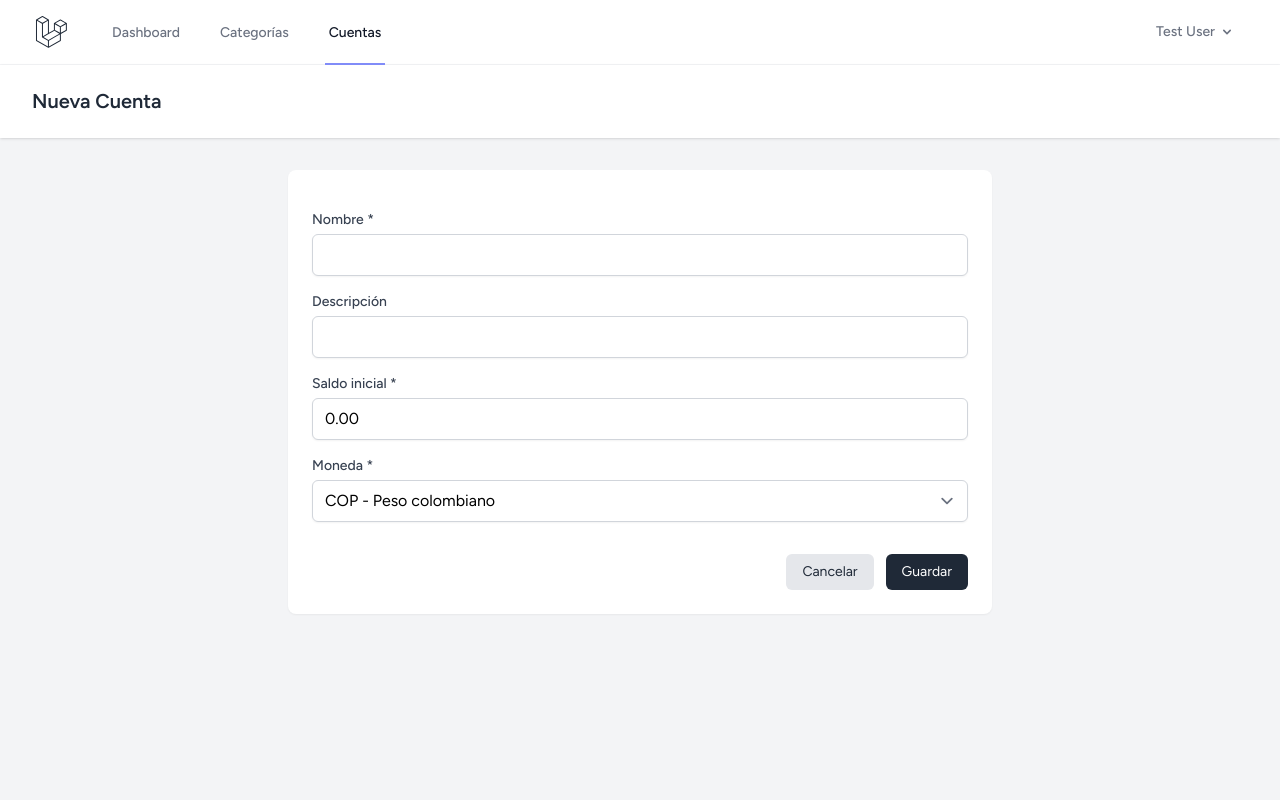
After one commit to JhanAguirre/gestor_financiero, a Laravel app: page /cuentas/create in a window 1280 px wide. The commit adds this page. Run offline with Laravel 12, Linux system fonts and the light colour scheme; a user stored in the database is signed in; data comes from the database, SQL or seed files in the repository; style sheets or scripts are compiled from the project's sources.

Commit message:
Creacion Controlador Cuentas y Sus Vistas

```diff
--- /dev/null
+++ b/app/Http/Controllers/CuentaController.php
@@ -0,0 +1,77 @@
+<?php
+
+namespace App\Http\Controllers;
+
+use App\Models\Cuenta;
+use Illuminate\Http\Request;
+
+class CuentaController extends Controller
+{
+    public function index()
+    {
+        $cuentas = Cuenta::orderBy('id', 'desc')->get();
+
+        return view('cuentas.index', compact('cuentas'));
+    }
+
+    public function create()
+    {
+        return view('cuentas.create');
+    }
+
+    public function store(Request $request)
+    {
+        $validated = $request->validate([
+            'nombre' => ['required', 'string', 'max:150'],
+            'descripcion' => ['nullable', 'string', 'max:255'],
+            'saldo' => ['required', 'numeric', 'min:0'],
+            'moneda' => ['required', 'string', 'max:10'],
+        ]);
+
+        $validated['moneda'] = strtoupper(trim($validated['moneda']));
+
+        Cuenta::create($validated);
+
+        return redirect()
+            ->route('cuentas.index')
+            ->with('success', 'Cuenta registrada correctamente.');
+    }
+
+    public function edit(Cuenta $cuenta)
+    {
+        return view('cuentas.edit', compact('cuenta'));
+    }
+
+    public function update(Request $request, Cuenta $cuenta)
+    {
+        $validated = $request->validate([
+            'nombre' => ['required', 'string', 'max:150'],
+            'descripcion' => ['nullable', 'string', 'max:255'],
+            'saldo' => ['required', 'numeric', 'min:0'],
+            'moneda' => ['required', 'string', 'max:10'],
+        ]);
+
+        $validated['moneda'] = strtoupper(trim($validated['moneda']));
+
+        $cuenta->update($validated);
+
+        return redirect()
+            ->route('cuentas.index')
+            ->with('success', 'Cuenta actualizada correctamente.');
+    }
+
+    public function destroy(Cuenta $cuenta)
+    {
+        if ($cuenta->transacciones()->exists()) {
+            return redirect()
+                ->route('cuentas.index')
+                ->with('error', 'No se puede eliminar la cuenta porque tiene transacciones asociadas.');
+        }
+
+        $cuenta->delete();
+
+        return redirect()
+            ->route('cuentas.index')
+            ->with('success', 'Cuenta eliminada correctamente.');
+    }
+}
--- /dev/null
+++ b/resources/views/cuentas/create.blade.php
@@ -0,0 +1,100 @@
+<x-app-layout>
+    <x-slot name="header">
+        <h2 class="font-semibold text-xl text-gray-800 leading-tight">
+            {{ __('Nueva Cuenta') }}
+        </h2>
+    </x-slot>
+
+    <div class="py-8">
+        <div class="max-w-3xl mx-auto sm:px-6 lg:px-8">
+            <div class="bg-white overflow-hidden shadow-sm sm:rounded-lg p-6">
+                @if ($errors->any())
+                    <div class="mb-4 p-4 bg-red-100 border border-red-300 text-red-800 rounded-md text-sm">
+                        <ul class="list-disc list-inside space-y-1">
+                            @foreach ($errors->all() as $error)
+                                <li>{{ $error }}</li>
+                            @endforeach
+                        </ul>
+                    </div>
+                @endif
+
+                <form action="{{ route('cuentas.store') }}" method="POST" class="space-y-4">
+                    @csrf
+
+                    <div>
+                        <label for="nombre" class="block text-sm font-medium text-gray-700">Nombre *</label>
+                        <input type="text"
+                               id="nombre"
+                               name="nombre"
+                               value="{{ old('nombre') }}"
+                               required
+                               class="mt-1 block w-full rounded-md border-gray-300 shadow-sm focus:border-indigo-500 focus:ring-indigo-500">
+                    </div>
+
+                    <div>
+                        <label for="descripcion" class="block text-sm font-medium text-gray-700">Descripción</label>
+                        <input type="text"
+                               id="descripcion"
+                               name="descripcion"
+                               value="{{ old('descripcion') }}"
+                               class="mt-1 block w-full rounded-md border-gray-300 shadow-sm focus:border-indigo-500 focus:ring-indigo-500">
+                    </div>
+
+                    <div>
+                        <label for="saldo" class="block text-sm font-medium text-gray-700">Saldo inicial *</label>
+                        <input type="number"
+                               step="0.01"
+                               min="0"
+                               id="saldo"
+                               name="saldo"
+                               value="{{ old('saldo', '0.00') }}"
+                               required
+                               onfocus="if (parseFloat(this.value) === 0) this.value = '';"
+                               onblur="if (this.value.trim() === '') this.value = '0.00';"
+                               class="mt-1 block w-full rounded-md border-gray-300 shadow-sm focus:border-indigo-500 focus:ring-indigo-500">
+                    </div>
+
+                    <div>
+                        <label for="moneda" class="block text-sm font-medium text-gray-700">Moneda *</label>
+                        <select id="moneda"
+                                name="moneda"
+                                required
+                                class="mt-1 block w-full rounded-md border-gray-300 shadow-sm focus:border-indigo-500 focus:ring-indigo-500">
+                            @php
+                                $monedas = [
+                                    'COP' => 'COP - Peso colombiano',
+                                    'USD' => 'USD - Dólar estadounidense',
+                                    'EUR' => 'EUR - Euro',
+                                    'MXN' => 'MXN - Peso mexicano',
+                                    'ARS' => 'ARS - Peso argentino',
+                                    'PEN' => 'PEN - Sol peruano',
+                                    'CLP' => 'CLP - Peso chileno',
+                                    'BRL' => 'BRL - Real brasileño',
+                                    'GBP' => 'GBP - Libra esterlina',
+                                ];
+                                $monedaActual = old('moneda', 'COP');
+                            @endphp
+                            @foreach ($monedas as $codigo => $etiqueta)
+                                <option value="{{ $codigo }}" {{ $monedaActual === $codigo ? 'selected' : '' }}>
+                                    {{ $etiqueta }}
+                                </option>
+                            @endforeach
+                        </select>
+                    </div>
+
+                    <div class="flex items-center justify-end space-x-3 pt-4">
+                        <a href="{{ route('cuentas.index') }}"
+                           class="px-4 py-2 bg-gray-200 text-gray-800 rounded-md hover:bg-gray-300 text-sm">
+                            Cancelar
+                        </a>
+                        <button type="submit"
+                                style="background-color: #1f2937; color: #ffffff;"
+                                class="px-4 py-2 rounded-md hover:opacity-90 text-sm">
+                            Guardar
+                        </button>
+                    </div>
+                </form>
+            </div>
+        </div>
+    </div>
+</x-app-layout>
--- a/resources/views/layouts/navigation.blade.php
+++ b/resources/views/layouts/navigation.blade.php
@@ -18,6 +18,9 @@
 
                     <x-nav-link :href="route('categorias.index')" :active="request()->routeIs('categorias.*')">
                         {{ __('Categorías') }}
+                    </x-nav-link>
+                    <x-nav-link :href="route('cuentas.index')" :active="request()->routeIs('cuentas.*')">
+                        {{ __('Cuentas') }}
                     </x-nav-link>
                 </div>
             </div>
--- a/routes/web.php
+++ b/routes/web.php
@@ -2,6 +2,7 @@
 
 use App\Http\Controllers\CategoriaController;
 use App\Http\Controllers\ProfileController;
+use App\Http\Controllers\CuentaController;
 use Illuminate\Support\Facades\Route;
 
 Route::get('/', function () {
@@ -17,6 +18,7 @@ Route::middleware('auth')->group(function () {
     Route::patch('/profile', [ProfileController::class, 'update'])->name('profile.update');
     Route::delete('/profile', [ProfileController::class, 'destroy'])->name('profile.destroy');
     Route::resource('categorias', CategoriaController::class);
+    Route::resource('cuentas', CuentaController::class);
 });
 
 require __DIR__.'/auth.php';
```
Also changed, not shown: resources/views/cuentas/edit.blade.php (added, +101 -0 lines), resources/views/cuentas/index.blade.php (added, +86 -0 lines).
